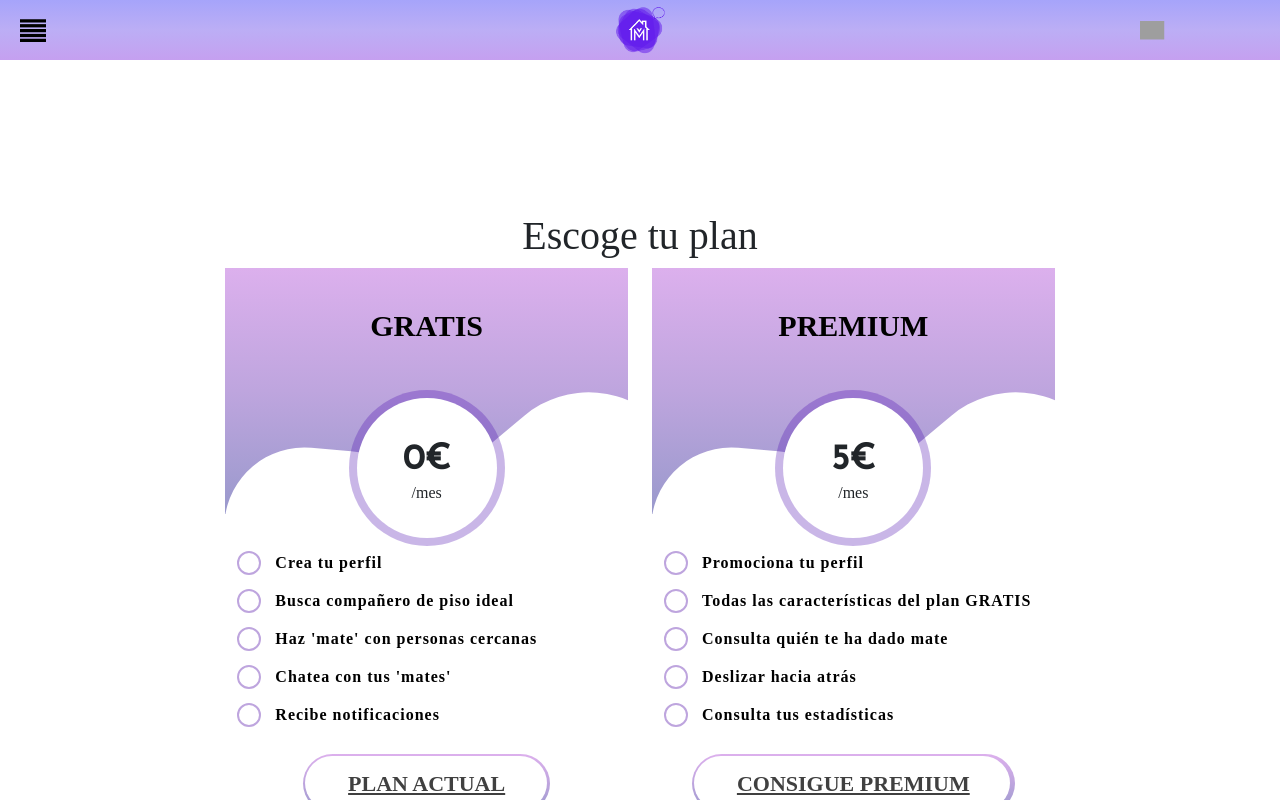
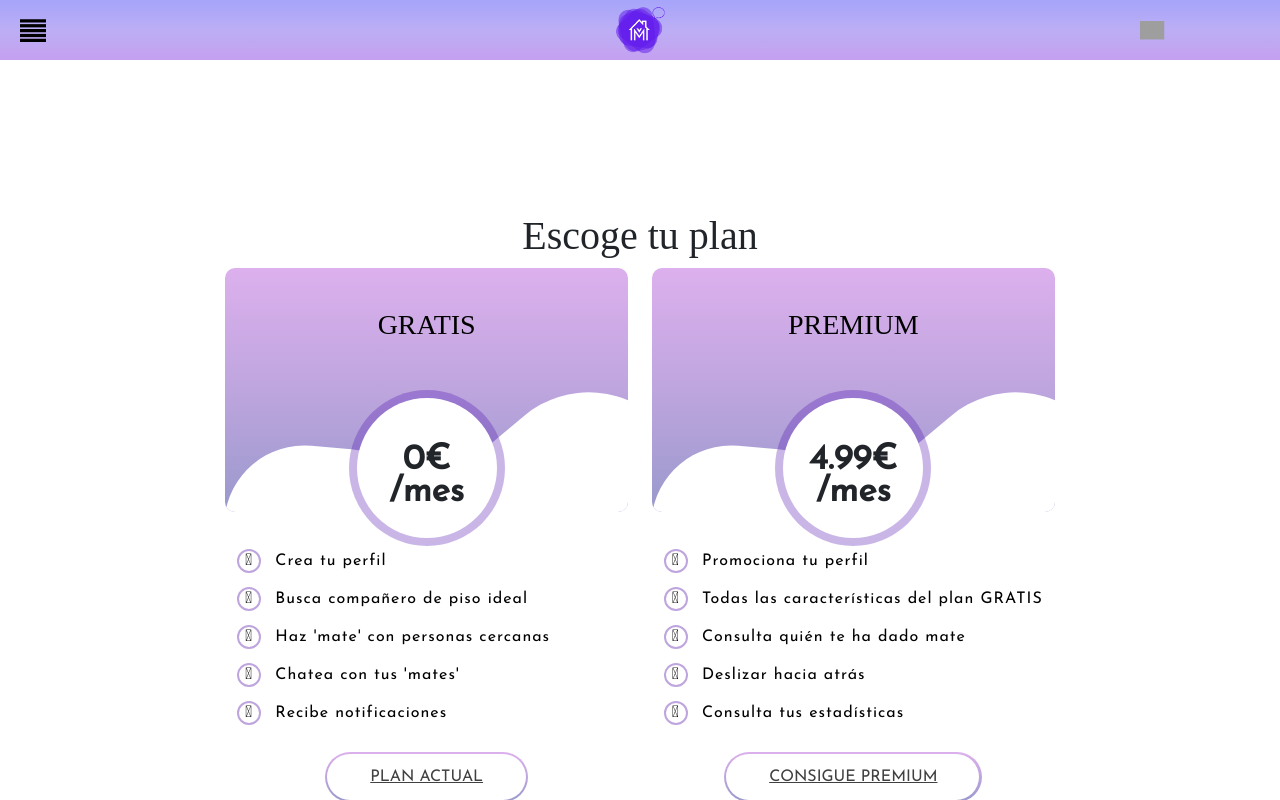
Before and after one commit to luctorgom/MakeAMate, a Django app: page /payments/ in a window 1280 px wide. Run offline with Django 3.2, Linux system fonts and the light colour scheme; some web fonts are replaced; grey boxes are pictures that could not be loaded.

Commit message:
CAMBIOS EN LA VISTA DE PAGOS
Se ha actualizado la fuente usada, así como el precio del plan premium y se han redondeado los bordes de las tarjetas

Parrado Gordón, Raúl<@raupargor>

```diff
--- a/MakeAMate/principal/static/css/payments.css
+++ b/MakeAMate/principal/static/css/payments.css
@@ -9,16 +9,20 @@
     border-radius: 10px;
     text-align: center;
     position: relative;
-    transition: all .3s ease 0s
+    transition: all .3s ease 0s;
+    border-radius: 10px;
+
+
+}
+.title{
+    border-radius: 10px;
+
 }
 
 .pricingTable .title {
     padding: 40px 20px 170px;
     margin: 0 0 30px;
     background: linear-gradient(180deg, rgba(220,176,237,1) 0%, rgba(190,165,222,1) 50%, rgba(153,153,204,1) 100%);
-    font-family: "Montserrat-Black";
-    font-size: 30px;
-    font-weight: 600;
     color: rgb(0, 0, 0);
     text-transform: uppercase;
     overflow: hidden;
@@ -73,9 +77,6 @@
 
 .pricingTable .month {
     display: block;
-    font-family: "Montserrat-Black";
-    font-size: 16px;
-    font-weight: 400;
     line-height: 0
 }
 
@@ -89,9 +90,6 @@
 
 .pricingTable .pricing-content li {
     padding: 7px 0 7px 50px;
-    font-family: "Montserrat-Black";
-    font-size: 16px;
-    font-weight: 600;
     color: #000;
     letter-spacing: 1px;
     position: relative
@@ -99,8 +97,7 @@
 
 .pricingTable .pricing-content li:before {
     content: "\f00c";
-    font-family: "Montserrat-Black";
-    font-weight: 900;
+
     width: 24px;
     height: 24px;
     line-height: 20px;
@@ -127,9 +124,6 @@
     padding: 13px 45px;
     border-radius: 30px;
     background: linear-gradient(180deg, rgba(220,176,237,1) 0%, rgba(190,165,222,1) 50%, rgba(153,153,204,1) 100%);
-    font-family: "Montserrat-Black";
-    font-size: 22px;
-    font-weight: 700;
     color: #404040;
     text-transform: uppercase;
     z-index: 1;
--- a/MakeAMate/principal/templates/payments.html
+++ b/MakeAMate/principal/templates/payments.html
@@ -26,7 +26,7 @@
             <div class="col-md-6 col-sm-6">
                 <div class="pricingTable">
                     <h3 class="title">PREMIUM</h3>
-                    <div class="price-value">5€
+                    <div class="price-value">4.99€
                         <span class="month">/mes</span>
                     </div>
                     <ul class="pricing-content">
```
